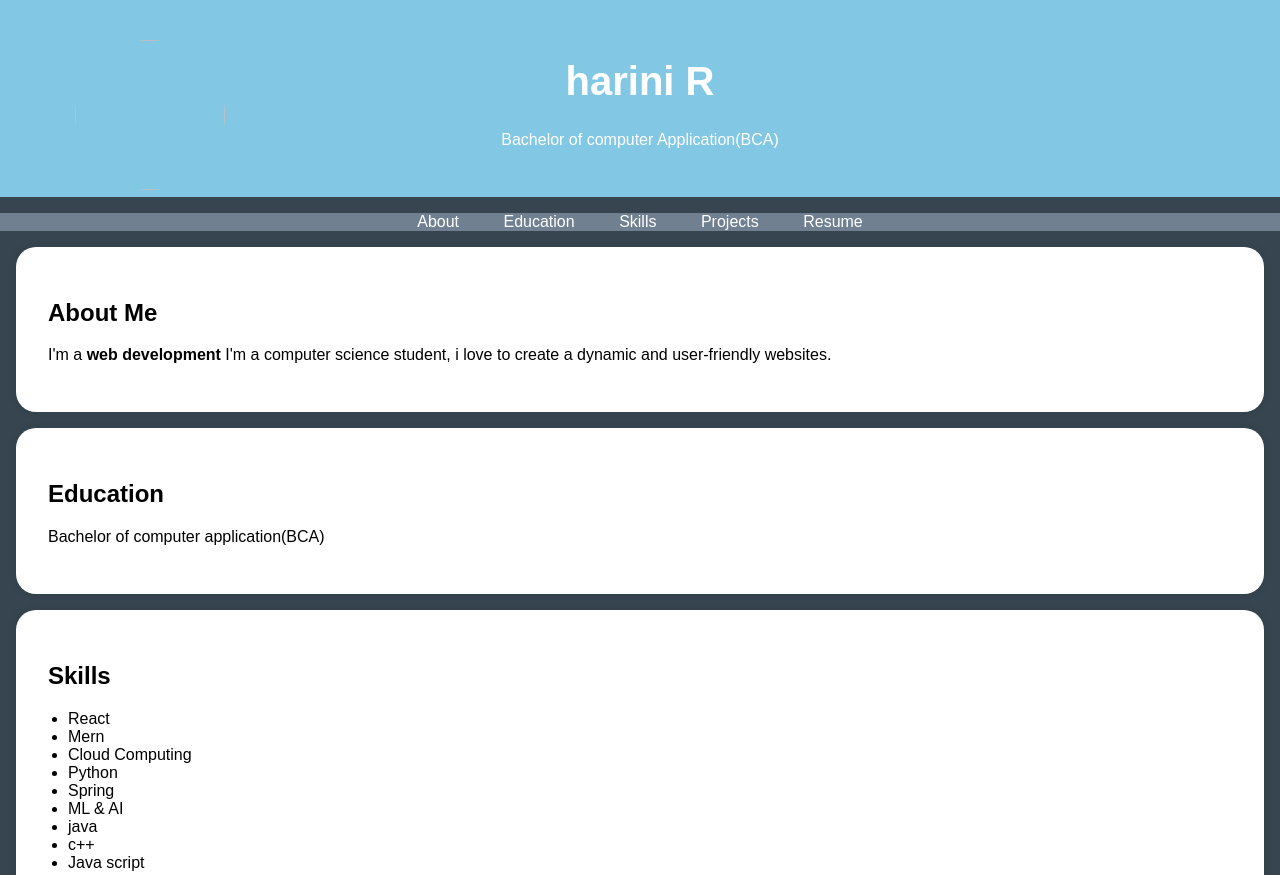
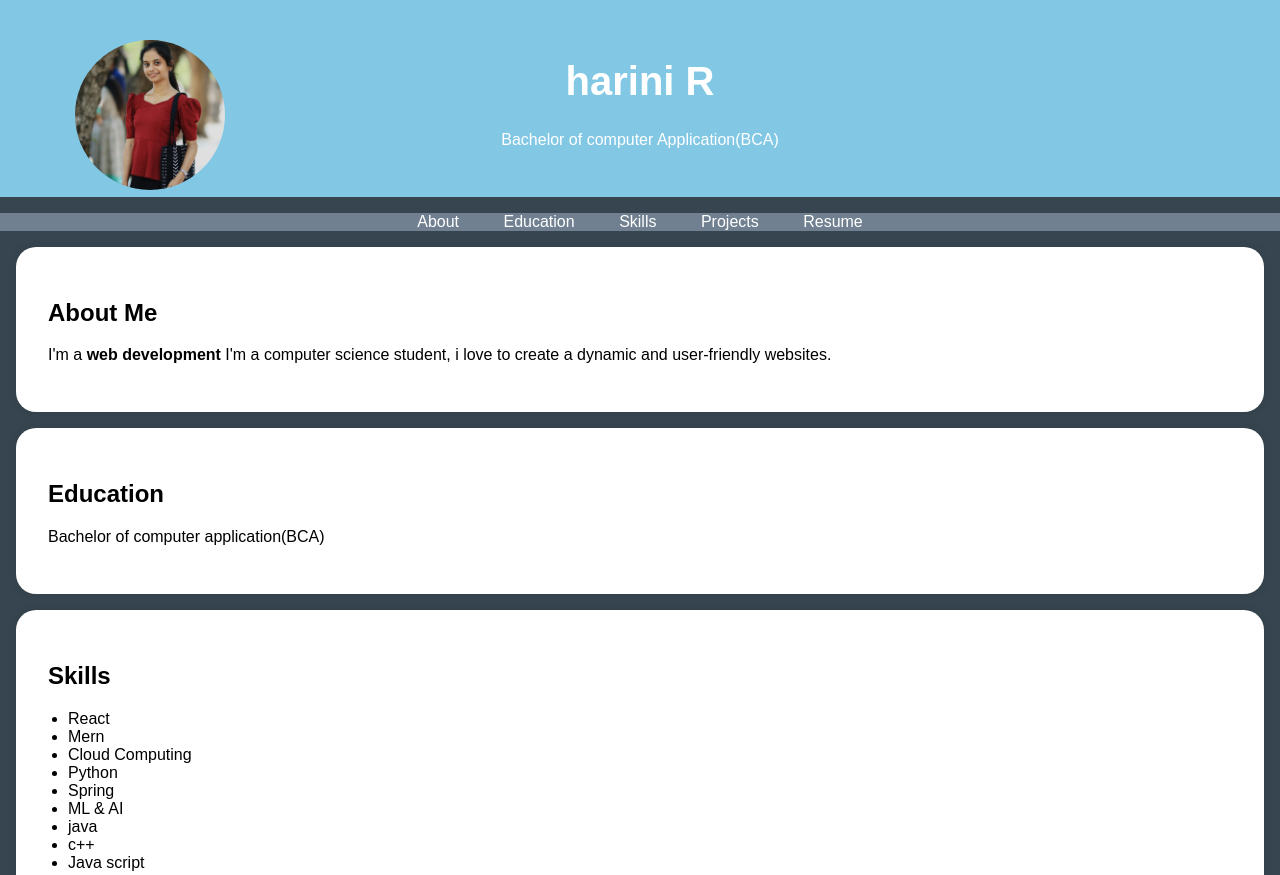
Before and after one commit to harini780/digital-portfolio, a plain HTML site: page index.html in a window 1280 px wide. Shown: the top 875 px of the page. Drawn offline with Linux system fonts and the light colour scheme.

Commit message:
Update index.html

```diff
--- a/index.html
+++ b/index.html
@@ -95,7 +95,7 @@
     <header>
         <div class="header-content">
             <!-- Add your profile picture here -->
-            <img src=alt="dp.jpeg" class="profile-picture">
+            <img src="dp.jpeg"class="profile-picture">
             <h1> harini R</h1>
             <p>Bachelor of computer Application(BCA)</p>
         </div>
```
